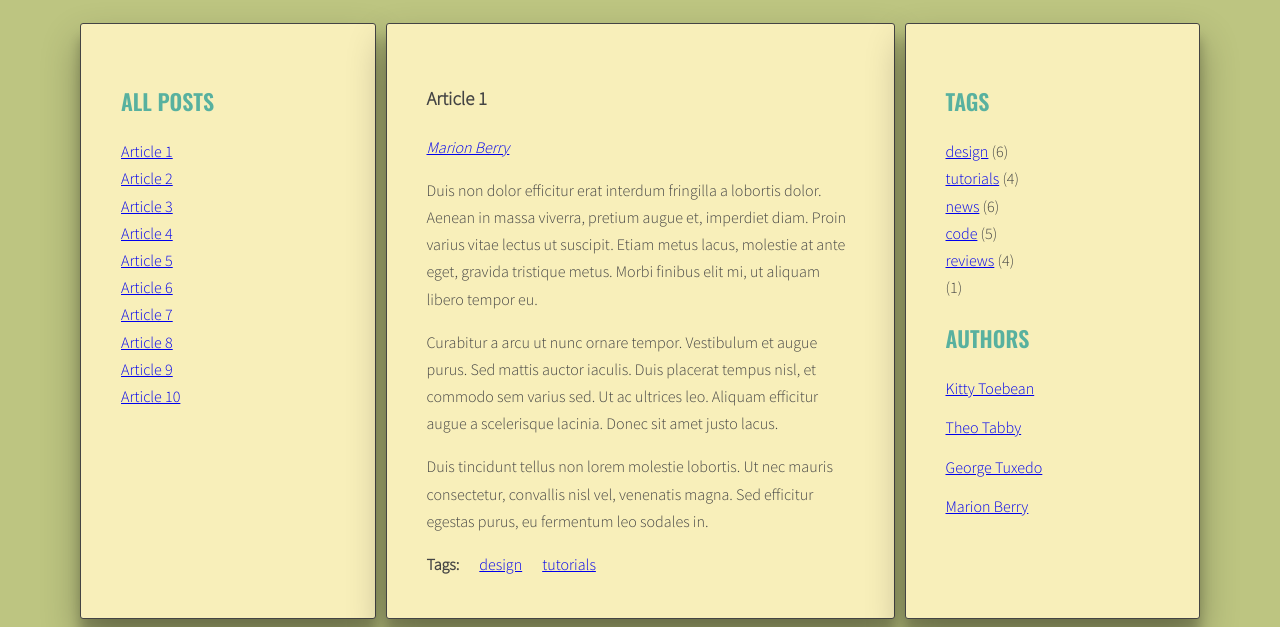
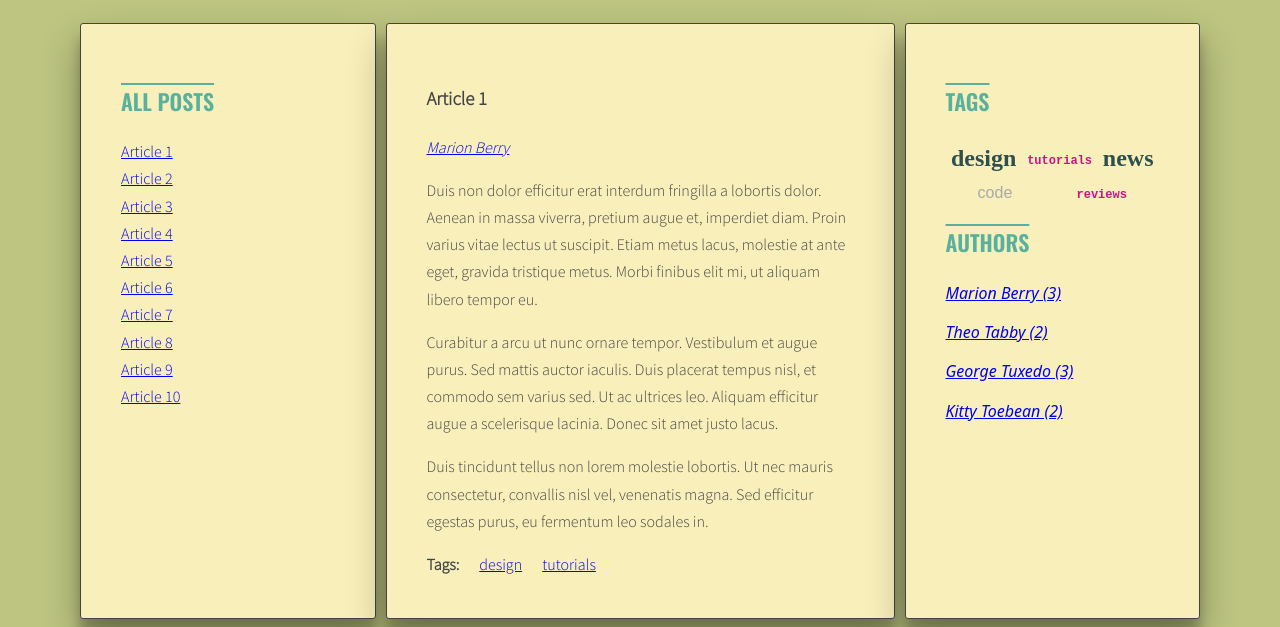
Before and after one commit to anntan2913/javascript-blog, a website: page index.html in a window 1280 px wide. Shown: the part 220-847 px from the top of the page. Drawn offline with nearby package versions, Linux system fonts and the light colour scheme.

Commit message:
add list of authors in js, styles of tag cloud

```diff
--- a/js/script.js
+++ b/js/script.js
@@ -50,7 +50,8 @@
     optArticleAuthorSelector = '.post .post-author',
     optTagsListSelector = '.tags.list',
     optCloudClassCount = 5,
-    optCloudClassPrefix = 'tag-size-';
+    optCloudClassPrefix = 'tag-size-',
+    optAuthorsListSelector = '.list.authors';
 
 
   function generateTitleLinks(customSelector = '') {
@@ -101,10 +102,7 @@
 
   function calculateTagsParams(tags) {
 
-    const params = {
-      max: 0,
-      min: 999999,
-    };
+    const params = {max: 0, min: 999999};
 
     for (let tag in tags) {
 
@@ -173,13 +171,13 @@
           allTags[tag]++;
         }
 
-        /* END LOOP: for each tag */
-      }
+      } /* END LOOP: for each tag */
+
       /* insert HTML of all the links into the tags wrapper */
       tagsWrapper.innerHTML = html;
 
-      /* END LOOP: for every article: */
-    }
+    } /* END LOOP: for every article: */
+
     /* [NEW] find list of tags in right column */
     const tagList = document.querySelector(optTagsListSelector);
     console.log(tagList);
@@ -194,11 +192,10 @@
     for (let tag in allTags) {
 
       /* [NEW] generate code of a link and add it to allTagsHTML */
-      allTagsHTML += '<li><a class="' + optCloudClassPrefix + calculateTagClass(allTags[tag], tagsParams) + '" href="#tag-' + tag + '">' + tag + '</a> (' + allTags[tag] + ') </li>';
+      allTagsHTML += '<li><a class="' + optCloudClassPrefix + calculateTagClass(allTags[tag], tagsParams) + '" href="#tag-' + tag + '">' + tag + '</a></li>';
       console.log(allTagsHTML);
 
-    }
-    /* [NEW] END LOOP: for each tag in allTags: */
+    } /* [NEW] END LOOP: for each tag in allTags: */
 
     /*[NEW] add HTML from allTagsHTML to tagList */
     tagList.innerHTML = allTagsHTML;
@@ -269,6 +266,10 @@
   // Add author
   function generateAuthors() {
 
+    /* [NEW] create a new variable allAuthors with an empty object */
+    let allAuthors = {};
+    console.log('allAuthors', allAuthors);
+
     /* find all articles */
     const articles = document.querySelectorAll(optArticleSelector);
 
@@ -285,17 +286,46 @@
 
       /* get author from data-author attribute */
       const authorName = article.getAttribute('data-author');
+      console.log('authorName',authorName);
 
       /* generate HTML of the link */
       const authorLinkHTML = `<p class="post-author"><a href="#author-${authorName}"><span>${authorName}</span></a></p>`;
 
       /* add generated code to html variable */
       html = html + authorLinkHTML;
+      console.log('html', html);
+
+      /* [NEW] check if this link is NOT already in allAuthors */
+      if (!allAuthors[authorName]) {
+        /* [NEW] add tag to allTags object */
+        allAuthors[authorName] = 1;
+      } else {
+        allAuthors[authorName]++;
+      }
 
       /* insert HTML of the links into the author wrapper */
       authorWrapper.innerHTML = html;
-    }
-    /* END LOOP: for every article */
+
+    } /* END LOOP: for every article */
+
+    /* [NEW] find list of authors in right column */
+    const authorsList = document.querySelector(optAuthorsListSelector);
+    console.log(authorsList);
+
+    /* [NEW] create variable for all links HTML code */
+    let allAuthorsHTML = '';
+
+    /* [NEW] START LOOP: for each authorName in allTags: */
+    for (let authorName in allAuthors) {
+
+      /* [NEW] generate code of a link and add it to allTagsHTML */
+      allAuthorsHTML += '<li><a href="#author-' + authorName + '"><span class="author-name">' + authorName +  ' ('+ allAuthors[authorName] + ')</span></a><li>';
+      console.log(allAuthorsHTML);
+
+    } /* [NEW] END LOOP: for each tag in allTags: */
+
+    /*[NEW] add HTML from allTagsHTML to tagList */
+    authorsList.innerHTML = allAuthorsHTML;
 
   }
   generateAuthors();
--- a/sass/style.scss
+++ b/sass/style.scss
@@ -37,6 +37,7 @@ body {
   text-transform: uppercase;
   font-family: $font-header;
   font-weight: 600;
+  text-decoration: overline;
 
   span {
     text-transform: none;
@@ -89,7 +90,7 @@ body {
   padding: 0;
 
   .active {
-    font-weight: bold;
+    font-weight: bolder;
     text-decoration: none;
   }
 }
@@ -101,12 +102,50 @@ body {
   }
 }
 
+ul.list.tags {
+  display: inline-flex;
+  justify-content: space-around;
+  align-items: center;
+  flex-wrap: wrap;
+  align-content: center;
+}
+
+a.tag-size-5 {
+  font-family: auto;
+  font-weight: 900;
+  font-size: x-large;
+  color: darkslategray;
+  text-decoration: none;
+}
+
+a.tag-size-3 {
+  font-size: medium;
+  font-family: fantasy;
+  text-decoration: none;
+  color: darkgrey;
+}
+
+a.tag-size-1 {
+  font-size: small;
+  font-weight: bold;
+  text-decoration: none;
+  font-family: monospace;
+  color: mediumvioletred;
+}
+
 /* Authors */
 
 .authors {
   li {
     margin-bottom: 12px;
   }
+}
+
+ul.list.authors {
+  text-decoration: none;
+  font-size: 16px;
+  font-family: system-ui;
+  font-style: italic;
 }
 
 /* Post */
@@ -125,7 +164,7 @@ body {
 }
 
 .post-tags {
-  display: flex;
+  display: inline-flex;
 
   p {
     margin: 0 10px 0 0;
```
Also changed, not shown: index.html (+1 -1 lines), css/style.css, 1 other file.
